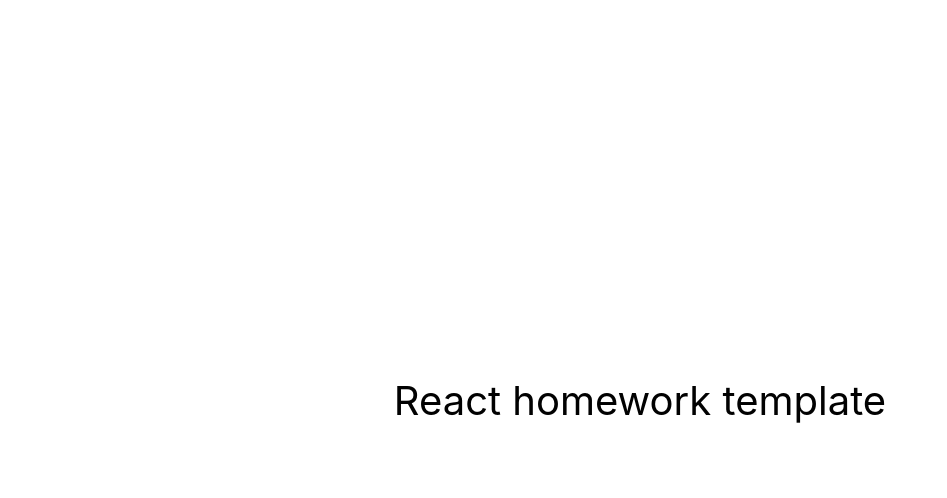
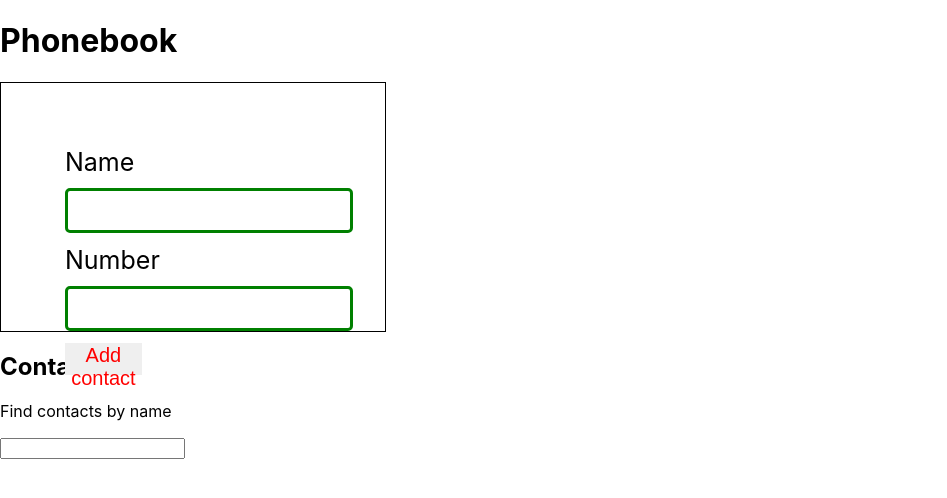
Before and after one commit to arkdau/goit-react-hw-04-phonebook, a React (Create React App) app: page / in a window 1280 px wide. Shown: the top 498 px of the page, without its empty margins (0-947 px from the left). Built offline with nearby package versions, Linux system fonts and the light colour scheme.

Commit message:
fix: onAddItem()

```diff
--- a/package.json
+++ b/package.json
@@ -7,9 +7,11 @@
     "@testing-library/jest-dom": "^5.16.3",
     "@testing-library/react": "^12.1.4",
     "@testing-library/user-event": "^13.5.0",
+    "nanoid": "^5.0.4",
     "react": "^18.1.0",
     "react-dom": "^18.1.0",
     "react-scripts": "5.0.1",
+    "react-toastify": "^9.1.3",
     "web-vitals": "^2.1.3"
   },
   "scripts": {
--- a/src/components/App.jsx
+++ b/src/components/App.jsx
@@ -1,16 +1,142 @@
+import { useEffect, useState } from "react";
+import { nanoid } from "nanoid";
+import ContactForm from "./ContactForm/ContactForm";
+import ContactList from "./ContactList/ContactList";
+import Filter from "./Filter/Filter";
+
 export const App = () => {
+  // const initialState = [
+  //   { name: "", id: "", number: "" },
+  // ];
+
+  const [contacts, setContacts] = useState([]);
+  const [filter, setFilter] = useState("");
+
+  // const [name, setName] = useState([]);
+  // const [id, setId] = useState([]);
+  // const [number, setNumber] = useState([]);
+  // const [filter, setFilter] = useState("");
+
+  const onAddItem = (name, number) => {
+    if (checkItem(name).length === 0) {
+      const arr = [{ name: name, id: nanoid(), number: number }];
+
+      // 👇️ merge arrays 👇️
+      setContacts([...contacts, ...arr]);
+
+      // return {
+      //   contacts,
+      //   name: "",
+      // };
+
+      // this.setState(() => {
+      //   let contacts = [...this.state.contacts, {
+      //     name: name,
+      //     id: nanoid(),
+      //     number: number,
+      //   }];
+      //
+      //   return {
+      //     contacts,
+      //     name: "",
+      //   };
+      // });
+      return false;
+    } else {
+      return true;
+    }
+  };
+
+  // const onAddItem = (name, number) => {
+  //   if (checkItem(name).length === 0) {
+  //     setName(() => {
+  //       // return [...contacts, {
+  //       //   name: name,
+  //       //   id: nanoid(),
+  //       //   number: number,
+  //       // }];
+  //
+  //       return [name];
+  //
+  //       // return {
+  //       //   contacts,
+  //       //   name: "",
+  //       // };
+  //     });
+  //
+  //     setId(() => {
+  //       return [nanoid()];
+  //     });
+  //     setNumber([number]);
+  //
+  //
+  //     // console.log("onAddItem-name: ", name);
+  //     // console.log("onAddItem-id: ", id);
+  //     // console.log("onAddItem-number: ", number);
+  //     // return false;
+  //   } else {
+  //     return true;
+  //   }
+  // };
+
+  useEffect(() => {
+    // console.log("name: ", name);
+    // console.log("id: ", id);
+    // console.log("number: ", number);
+    console.log("contacts: ", contacts);
+  }, [contacts]);
+
+  // const onRemoveItem = (i) => {
+  //   setName(
+  //     name.filter((item) => i !== item.id),
+  //   );
+  // };
+
+  const onRemoveItem = (i) => {
+    setContacts(
+      contacts.filter((item) => i !== item.id)
+    );
+  };
+
+  // const checkItem = (my_name) => {
+  //   return name.filter((item) => item.includes(my_name));
+  // };
+
+  const checkItem = (name) => {
+    return contacts.filter((item) => item.name.includes(name));
+  };
+
+  const handleChangeInput = (evt) => {
+    evt.preventDefault();
+    const filter = evt.currentTarget.value;
+    setFilter(filter);
+    // this.setState({ filter: filter });
+  };
+
+  // const contactsFilter = () => {
+  //   return (
+  //     name.filter((item) => item.includes(filter))
+  //   );
+  // };
+
+  const contactsFilter = () => {
+    return (
+      contacts.filter((item) => item.name.includes(filter))
+    );
+  };
+
   return (
-    <div
-      style={{
-        height: '100vh',
-        display: 'flex',
-        justifyContent: 'center',
-        alignItems: 'center',
-        fontSize: 40,
-        color: '#010101'
-      }}
-    >
-      React homework template
-    </div>
+    <>
+      <h1>Phonebook</h1>
+      <ContactForm addItem={onAddItem} />
+
+      <h2>Contacts</h2>
+      <Filter onChange={handleChangeInput} />
+
+      <ContactList
+        contacts={contactsFilter()}
+        removeItem={onRemoveItem}
+      />
+    </>
   );
 };
--- /dev/null
+++ b/src/components/ContactForm/ContactForm.jsx
@@ -0,0 +1,66 @@
+// import { Component } from "react";
+import { useState } from "react";
+import { toast, ToastContainer } from "react-toastify";
+import "react-toastify/dist/ReactToastify.css";
+import css from "./Contacts.module.css";
+
+function ContactForm(props) {
+  // const [name, setName] = useState("");
+  // const [number, setNumber] = useState("");
+
+  const notify = (name) => toast.warning(`${name} is already in contacts !`);
+
+  const handleSubmit = (evt) => {
+    evt.preventDefault();
+
+    const form = evt.currentTarget;
+    const name = form.elements.name.value;
+    const number = form.elements.number.value;
+
+
+    console.log('OnSubmit - name: ', name);
+    console.log('OnSubmit - number: ', number);
+
+    // setName(
+    //   name,
+    // );
+    //
+    // setNumber(
+    //   number,
+    // );
+
+    if (props.addItem(name, number)) {
+      notify(name);
+    }
+
+    form.reset();
+  };
+
+  return (
+    <>
+      <form className={css.formBox} onSubmit={handleSubmit}>
+        <p>Name</p>
+        <input
+          type="text"
+          name="name"
+          title="Name may contain only letters, apostrophe, dash and spaces. For example Adrian, Jacob Mercer, Charles de Batz de Castelmore d'Artagnan"
+          required
+        />
+        <p>Number</p>
+        <input
+          type="tel"
+          name="number"
+          pattern="\+?\d{1,4}?[-.\s]?\(?\d{1,3}?\)?[-.\s]?\d{1,4}[-.\s]?\d{1,4}[-.\s]?\d{1,9}"
+          title="Phone number must be digits and can contain spaces, dashes, parentheses and can start with +"
+          required
+        />
+        <button type="submit">Add contact</button>
+      </form>
+      <div>
+        <ToastContainer />
+      </div>
+    </>
+  );
+}
+
+export default ContactForm;
--- /dev/null
+++ b/src/components/ContactForm/Contacts.module.css
@@ -0,0 +1,50 @@
+.formBox {
+  min-width: 20%;
+  width: 15vw;
+  height: 15vh;
+  /* border: dotted #f55a00 5vw; */
+  border: 1px solid black;
+  /* margin: auto; */
+  padding: 5vw;
+  position: relative;
+  /* position:relative for .prevBtn and .nextBtn position:absolute; */
+}
+
+.formBox p {
+  font-size: 25px;
+  /* text-align: center; */
+  color: black;
+  margin: 0 0 0.5vh 0;
+}
+
+.formBox input {
+  display: block;
+  width: 100%;
+  padding: 0.5rem 0.8rem 0.5rem 0.8rem;
+  margin: 0.9vw 0;
+  border: 3px solid green;
+  border-radius: 5px;
+  font-size: 20px;
+}
+
+.formBox button {
+  display: inline-block;
+  width: 30%;
+  height: 2rem;
+  color: red;
+  border: 0;
+  bottom: 0;
+  cursor: pointer;
+  font-size: 20px;
+}
+
+/* h1, */
+/* h2 { */
+/*   text-align: center; */
+/* } */
+
+/* p, input { */
+/*   display: block; */
+/*   margin: 1rem auto; */
+/*   text-align: center; */
+/* } */
--- /dev/null
+++ b/src/components/ContactList/ContactList.jsx
@@ -0,0 +1,71 @@
+import PropTypes from "prop-types";
+import { useEffect } from "react";
+// import { Component } from "react";
+import * as localStorage from "./../../storage";
+
+function ContactList(props) {
+  // componentDidUpdate() {
+  //   localStorage.save("contacts", this.props.contacts);
+  // }
+
+  console.log("props-contacts: ", props.contacts);
+
+  useEffect(() => {
+    localStorage.save("contacts", props.contacts);
+  }, [props.contacts]);
+
+  return (
+    <>
+      <ul>
+        {props.contacts.map((item) => {
+          return (
+            <li key={item.id}>
+              {item.name}: {item.number}
+              <button
+                type="button"
+                onClick={() => props.removeItem(item.id)}
+              >
+                Remove
+              </button>
+            </li>
+          );
+        })}
+      </ul>
+    </>
+  );
+
+  // return (
+  //   <>
+  //     <ul>
+  //       {props.name.map((name, index) => {
+  //         return (
+  //           <li key={props.id[index]}>
+  //             {name}: {props.number[index]}
+  //             <button
+  //               type="button"
+  //               onClick={() => props.removeItem(props.id[index])}
+  //             >
+  //               Remove
+  //             </button>
+  //           </li>
+  //         );
+  //       })}
+  //     </ul>
+  //   </>
+  // );
+}
+
+ContactList.propTypes = {
+  state: PropTypes.shape({
+    contacts: PropTypes.arrayOf(
+      PropTypes.shape({
+        id: PropTypes.string,
+
+        number: PropTypes.string,
+      }).isRequired,
+    ),
+    filter: PropTypes.string,
+  }),
+};
+
+export default ContactList;
--- /dev/null
+++ b/src/components/Filter/Filter.jsx
@@ -0,0 +1,10 @@
+const Filter = ({ onChange }) => {
+  return (
+    <>
+      <p>Find contacts by name</p>
+      <input type="text" name="find" onChange={onChange} />
+    </>
+  );
+};
+
+export default Filter;
--- /dev/null
+++ b/src/storage.js
@@ -0,0 +1,27 @@
+const save = (key, value) => {
+  try {
+    const serializedState = JSON.stringify(value);
+    localStorage.setItem(key, serializedState);
+  } catch (error) {
+    console.error("Set state error: ", error.message);
+  }
+};
+
+const load = key => {
+  try {
+    const serializedState = localStorage.getItem(key);
+    return serializedState === null ? undefined : JSON.parse(serializedState);
+  } catch (error) {
+    console.error("Get state error: ", error.message);
+  }
+};
+
+const remove = key => {
+  try {
+    localStorage.removeItem(key);
+  } catch (error) {
+    console.error("Get state error: ", error.message);
+  }
+};
+
+export {save, load, remove}
```
Also changed, not shown: 1 other file (tests, documents, lock files or other folders).
